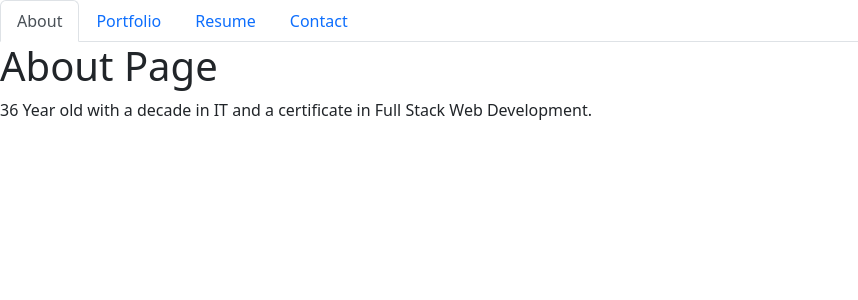
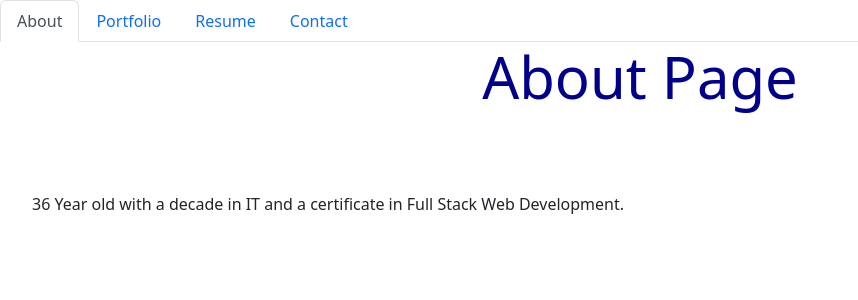
Before and after one commit to codelearning2021/React-portfolio, a React (Create React App) app: page / in a window 1280 px wide. Shown: the top 300 px of the page, without its empty margins (0-858 px from the left). Built offline with nearby package versions, Linux system fonts and the light colour scheme.

Commit message:
added css styling and portfolio

```diff
--- a/src/index.css
+++ b/src/index.css
@@ -0,0 +1,11 @@
+p {
+   margin-top: 5em;
+   margin-left: 2em;
+}
+
+h1 {
+    font-size: 58px;
+    position: relative;
+    text-align: center;
+    color: darkblue;
+}
--- a/src/index.js
+++ b/src/index.js
@@ -2,5 +2,6 @@ import React from 'react';
 import ReactDOM from 'react-dom';
 import App from './App';
 import 'bootstrap/dist/css/bootstrap.min.css';
+import "./index.css"
 
 ReactDOM.render(<App />, document.getElementById('root'));
--- a/src/pages/About/About.js
+++ b/src/pages/About/About.js
@@ -8,6 +8,10 @@ export default function About() {
       <p>
         36 Year old with a decade in IT and a certificate in Full Stack Web Development.
       </p>
+
+      <p>
+        <img src="" />
+      </p>
     </div>
   );
 }
```
Also changed, not shown: 1 other file (tests, documents, lock files or other folders).
